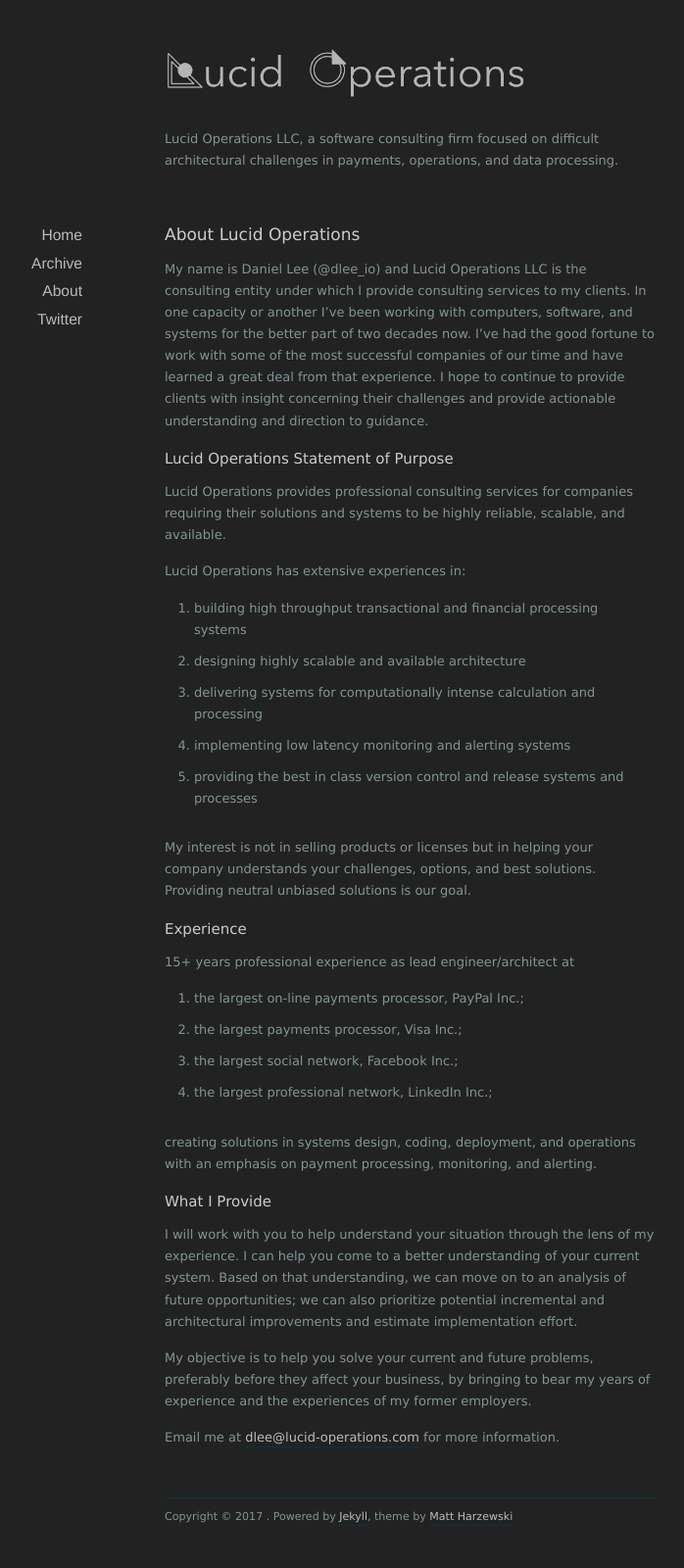
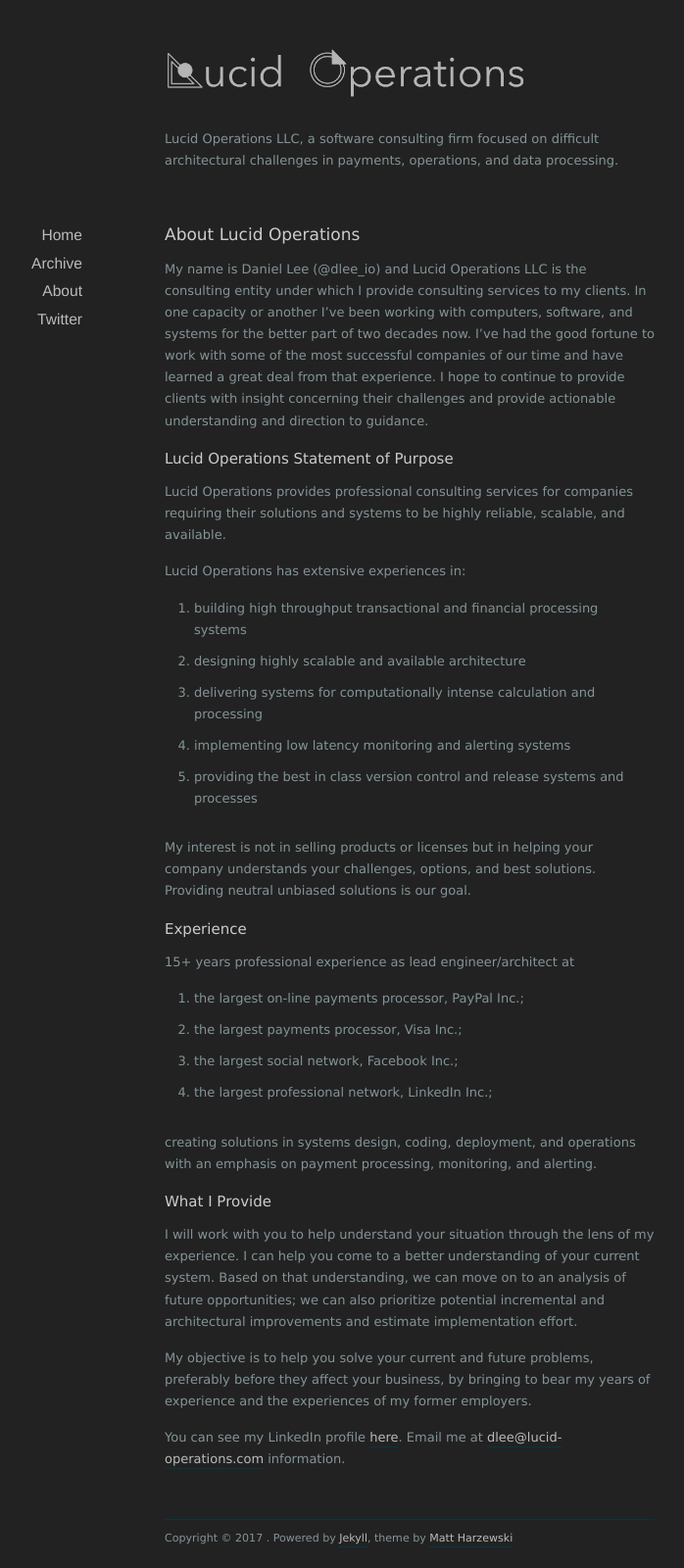
Before and after one commit to danslee/lucid-ops, a Jekyll site: the page built from about/index.md, in a window 1280 px wide. Shown: the whole page at 98% size, without its empty margins (222-920 px from the left). Built offline with Jekyll 4.4.1, drawn with Linux system fonts in a browser that asks for light colours; nearby versions of some CDN libraries; before the commit the page ends 1578 px from its top, so only the background shows below that.

Commit message:
added about link and linkedin profile page

```diff
--- a/_config.yml
+++ b/_config.yml
@@ -34,3 +34,4 @@
   - Gemfile
   - Gemfile.lock
   - resources
+permalink: pretty
--- a/about/index.markdown
+++ b/about/index.md
@@ -1,6 +1,6 @@
 ---
 layout: default
-title: About
+title: about
 ---
 
 # About Lucid Operations
@@ -56,4 +56,9 @@
 before they affect your business, by bringing to bear my years of experience
 and the experiences of my former employers.
 
-Email me at <a href="mailto:dlee@lucid-operations.com">dlee@lucid-operations.com</a> for more information.
+You can see my LinkedIn profile [here][dleeli].
+Email me at [dlee@lucid-operations.com][dleeloc]
+information.
+
+[dleeli]: https://www.linkedin.com/in/dlee271
+[dleeloc]: mailto:dlee@lucid-operations.com
--- a/index.html
+++ b/index.html
@@ -1,7 +1,9 @@
 ---
 layout: default
-title: Solar Theme
+title: Lucid Operations
 ---
+
+Welcome to the Lucid Operations LLC home page. Go to the <a href="{% link about/index.md %}">about page</a> for an introduction.
 
 {% for post in paginator.posts %}
 
```
